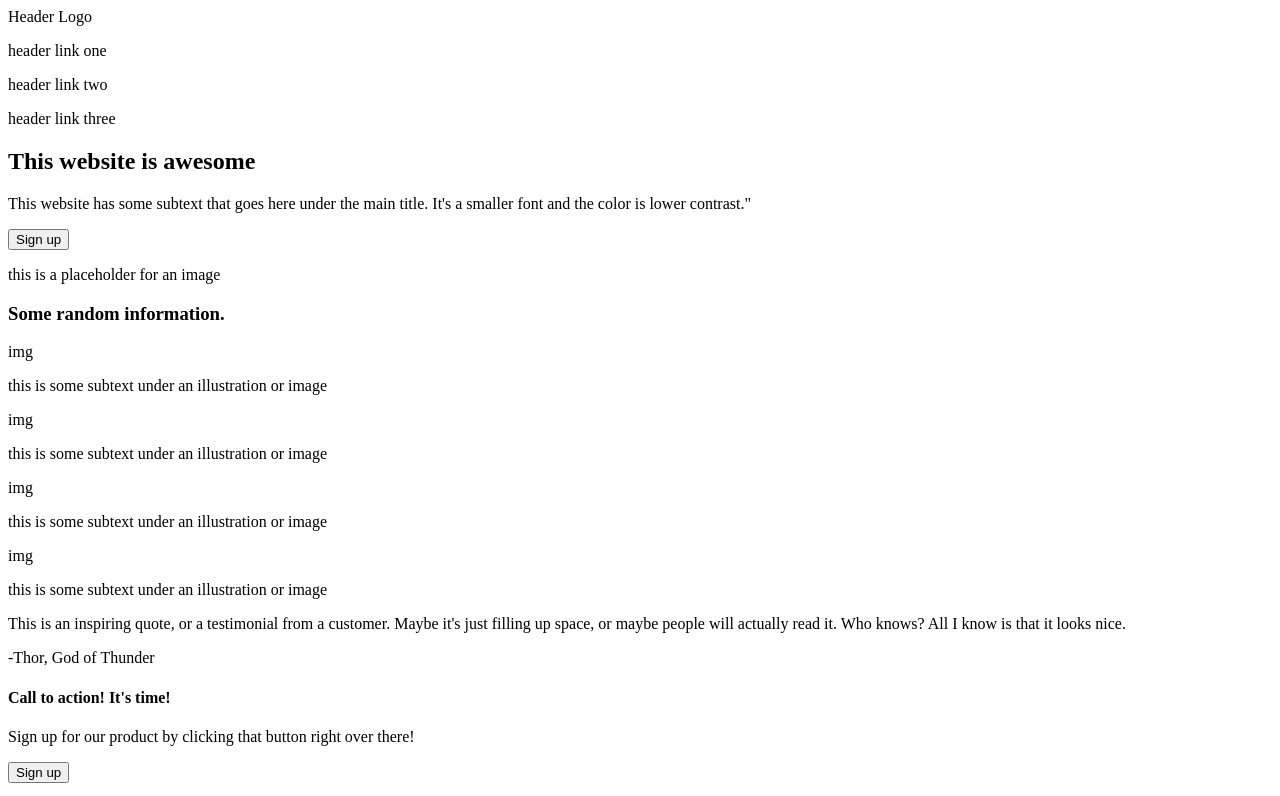
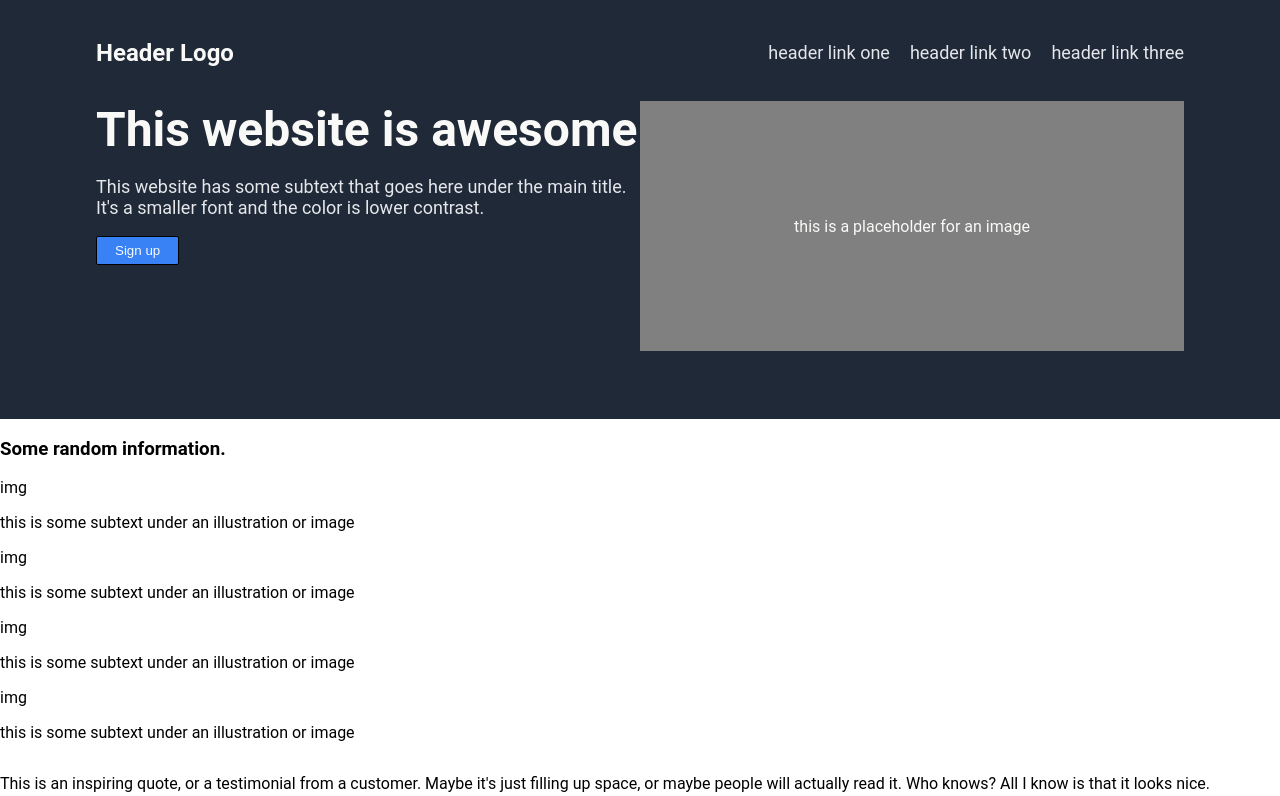
Before and after one commit to cybermailman/landing-page, a plain HTML site: page index.html in a window 1280 px wide. Shown: the top 796 px of the page. Drawn offline with Linux system fonts and the light colour scheme.

Commit message:
Header Complete
Modified index.html to cleaner div class names and some grammar corrections
Header completed, followed TOP project design outline

```diff
--- a/index.html
+++ b/index.html
@@ -21,8 +21,8 @@
         </div>
         <div class="info">
             <div class="description">
-                <div class="desc-title"><h2>This website is awesome</h2></div>
-                <div class="desc-subtitle"><p>This website has some subtext that goes here under the main title. It's a smaller font and the color is lower contrast."</p></div>
+                <div class="desc-title">This website is awesome</div>
+                <div class="desc-subtitle"><p>This website has some subtext that goes here under the main title. It's a smaller font and the color is lower contrast.</p></div>
                 <div class="desc-sign"><button>Sign up</button></div>
             </div>
             <div class="desc-image">
--- a/style.css
+++ b/style.css
@@ -0,0 +1,84 @@
+html{
+    height: 100vh;
+    width: 100vw;
+}
+
+body{
+    min-height: 100vh;
+    min-width: 100vw;
+    margin: 0;
+    padding: 0;
+    display: flex;
+    flex-direction: column;
+    flex: 1;
+    font-family: Roboto, sans-serif;
+}
+
+.header{
+    background-color: #1F2937;
+    margin: 0;
+    padding: 24px 96px 48px;
+}
+
+.navigation{
+    display: flex;
+    justify-content: space-between;
+    align-items: center;
+    margin-bottom: 20px;
+}
+
+.logo{
+    font-size: 24px;
+    font-weight: 700;
+    color: #F9FAF8;
+}
+
+.links{
+    display: flex;
+    gap: 20px;
+    text-decoration: none;
+    font-size: 18px;
+    color: #E5E7EB;
+}
+
+.info{
+    height: 250px;
+    margin-bottom: 20px;
+    display: flex;
+    align-items: center;
+    justify-content: space-between;
+}
+
+.description, .desc-image{
+    flex: 1;
+    height: 250px;
+    max-width: 600px;
+}
+
+.desc-title{
+    font-size: 48px;
+    font-weight: bolder;
+    color: #F9FAF8;
+}
+
+.desc-subtitle{
+    font-size: 18px;
+    color: #E5E7EB;
+}
+
+.desc-sign button{
+    background-color: #3882F6;
+    color: #F9FAF8;
+    border: 1px solid black;
+    border-radius: 2px;
+    margin: 0;
+    padding: 6px 18px;
+}
+
+.desc-image{
+    background-color: gray;
+    display: flex;
+    justify-content: center;
+    align-items: center;
+    color:#F9FAF8;
+}
```
